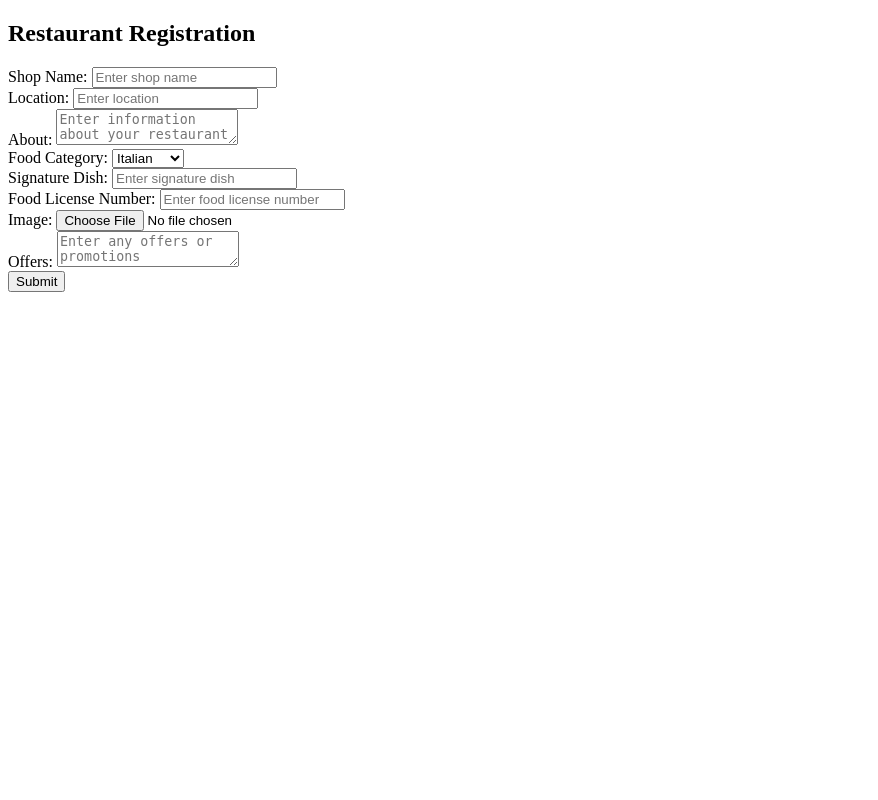
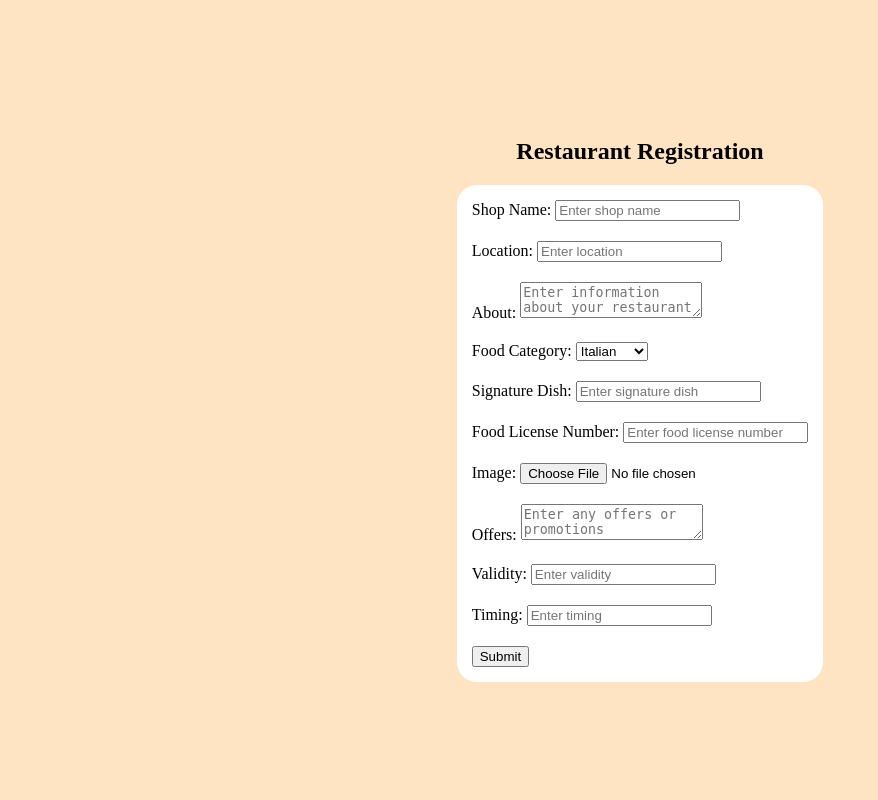
Before and after one commit to Sattwik2003/FOOD, a PHP site: page /restraunt_reg.php in a window 1280 px wide. Shown: the whole page, without its empty margins (0-878 px from the left). Run offline with PHP 8.4, Linux system fonts and the light colour scheme.

Commit message:
changes in form

```diff
--- a/restraunt_reg.php
+++ b/restraunt_reg.php
@@ -4,12 +4,16 @@
     <meta charset="UTF-8">
     <meta name="viewport" content="width=device-width, initial-scale=1.0">
     <title>Restaurant Registration Form</title>
+    <link rel="stylesheet" href="style.css">
 </head>
 <body>
 
-    <div class="registration-container">
+    <div class="container">
+
+        <form name="shop_regform" method="post">
+        <input type="hidden" name="mode" value="1" >
         <h2>Restaurant Registration</h2>
-        <form>
+        <div class="form">
             <div class="form-group">
                 <label for="shopName">Shop Name:</label>
                 <input type="text" id="shopName" name="shopName" placeholder="Enter shop name" required>
@@ -49,8 +53,17 @@
                 <textarea id="offers" name="offers" placeholder="Enter any offers or promotions"></textarea>
             </div>
             <div class="form-group">
+                <label for="validity">Validity:</label>
+                <input type="text" id="validity" name="validity" placeholder="Enter validity" required>
+            </div>
+            <div class="form-group">
+                <label for="timings">Timing:</label>
+                <input type="text" id="timings" name="timings" placeholder="Enter timing" required>
+            </div>
+            <div class="form-group">
                 <button type="submit">Submit</button>
             </div>
+        </div>
         </form>
     </div>
 </body>
--- /dev/null
+++ b/style.css
@@ -0,0 +1,28 @@
+body{
+    margin: 0;
+    padding: 0;
+
+}
+.form{
+    display:  flex;
+    justify-content: center;
+    flex-direction: column;
+    background-color: white;
+    row-gap: 20px;
+    padding: 15px;
+    border-radius: 20px;
+}
+.container{
+    background-color:bisque;
+    height: 100vh;
+    width: 100vw;
+    display: flex;
+    justify-content: center;
+    align-content: center;
+    flex-wrap: wrap;
+    margin: 0px;
+    padding: 0px;;
+}
+h2{
+    justify-self: center;
+}
```
Also changed, not shown: dish_master.php (+8 -2 lines), location.php (+7 -2 lines), login.php (+9 -3 lines).
